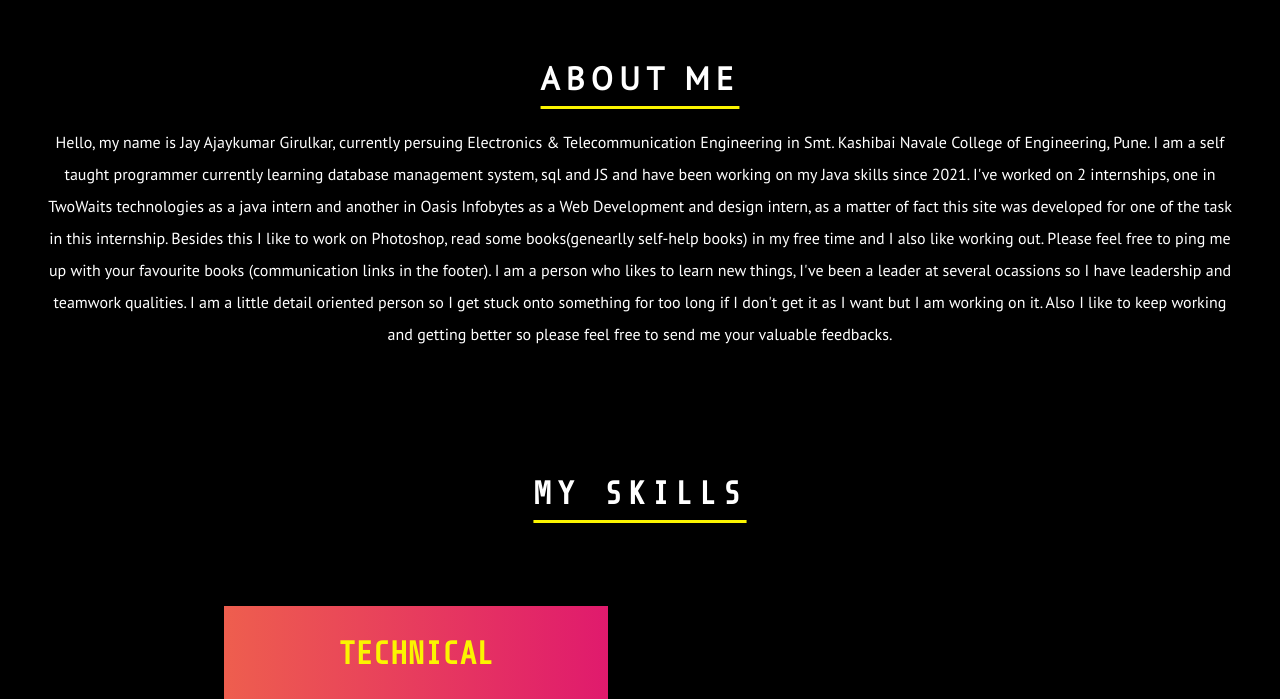
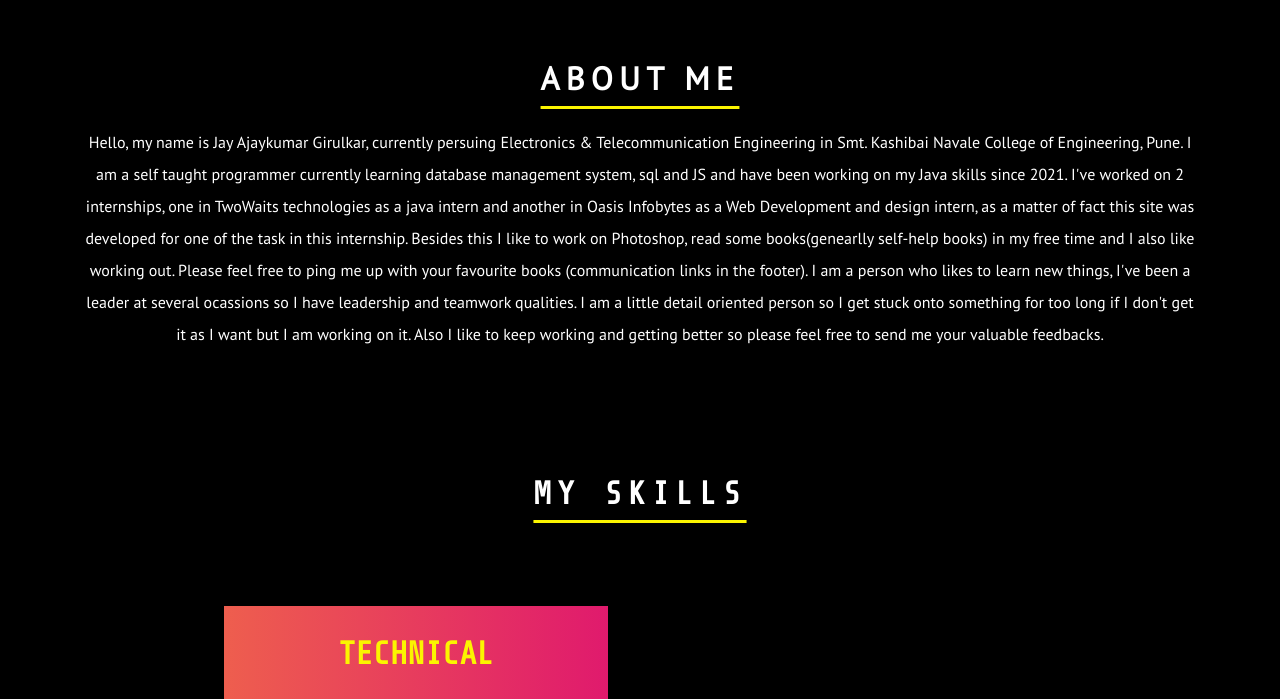
Before and after one commit to JGirulkar/Portfolio, a plain HTML site: page enter.html in a window 1280 px wide. Shown: the part 802-1501 px from the top of the page. Drawn offline with nearby package versions, Linux system fonts and the light colour scheme; a small style sheet from the web is missing; a web font is replaced by a local one.

Commit message:
Update enter.css

```diff
--- a/CSS/enter.css
+++ b/CSS/enter.css
@@ -172,7 +172,7 @@ body {
 }
 
 .about_me p{
- padding: 0 1em;
+ padding: 0 3em;
 }
 
 .feedback{
```
